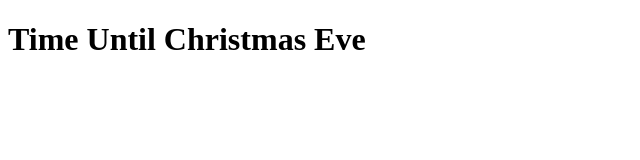
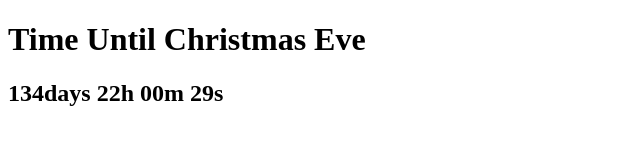
Before and after one commit to TaekyungAn/NC_JS-Challenge, a plain HTML site: page 22.08.10/index.html in a window 1280 px wide. Shown: the whole page, without its empty margins (0-640 px from the left). Drawn offline with Linux system fonts and the light colour scheme.

Commit message:
d-Day timer

```diff
--- a/22.08.10/index.html
+++ b/22.08.10/index.html
@@ -6,7 +6,7 @@
   </head>
   <body>
     <h1>Time Until Christmas Eve</h1>
-    <h2 class="js-clock"></h2>
+    <h2 class="js-clock">00d 00h 00m 00ss</h2>
     <script src="src/index.js"></script>
   </body>
 </html>
--- a/22.08.10/src/index.js
+++ b/22.08.10/src/index.js
@@ -1 +1,18 @@
 const clockTitle = document.querySelector(".js-clock");
+
+function getClock() {
+  const target = new Date("2022-12-24 00:00:00+0900");
+  const today = new Date();
+  const gap = target - today;
+  const days = String(Math.floor(gap / (1000 * 60 * 60 * 24))).padStart(2, "0"); // 일
+  const hours = String(Math.floor((gap / (1000 * 60 * 60)) % 24)).padStart(
+    2,
+    "0"
+  ); // 시
+  const minutes = String(Math.floor(((gap / 1000) * 60) % 60)).padStart(2, "0"); // 분
+  const seconds = String(Math.floor((gap / 1000) % 60)).padStart(2, "0"); // 초
+  clockTitle.innerHTML = `${days}days ${hours}h ${minutes}m ${seconds}s`;
+}
+
+getClock();
+setInterval(getClock, 1000);
```
